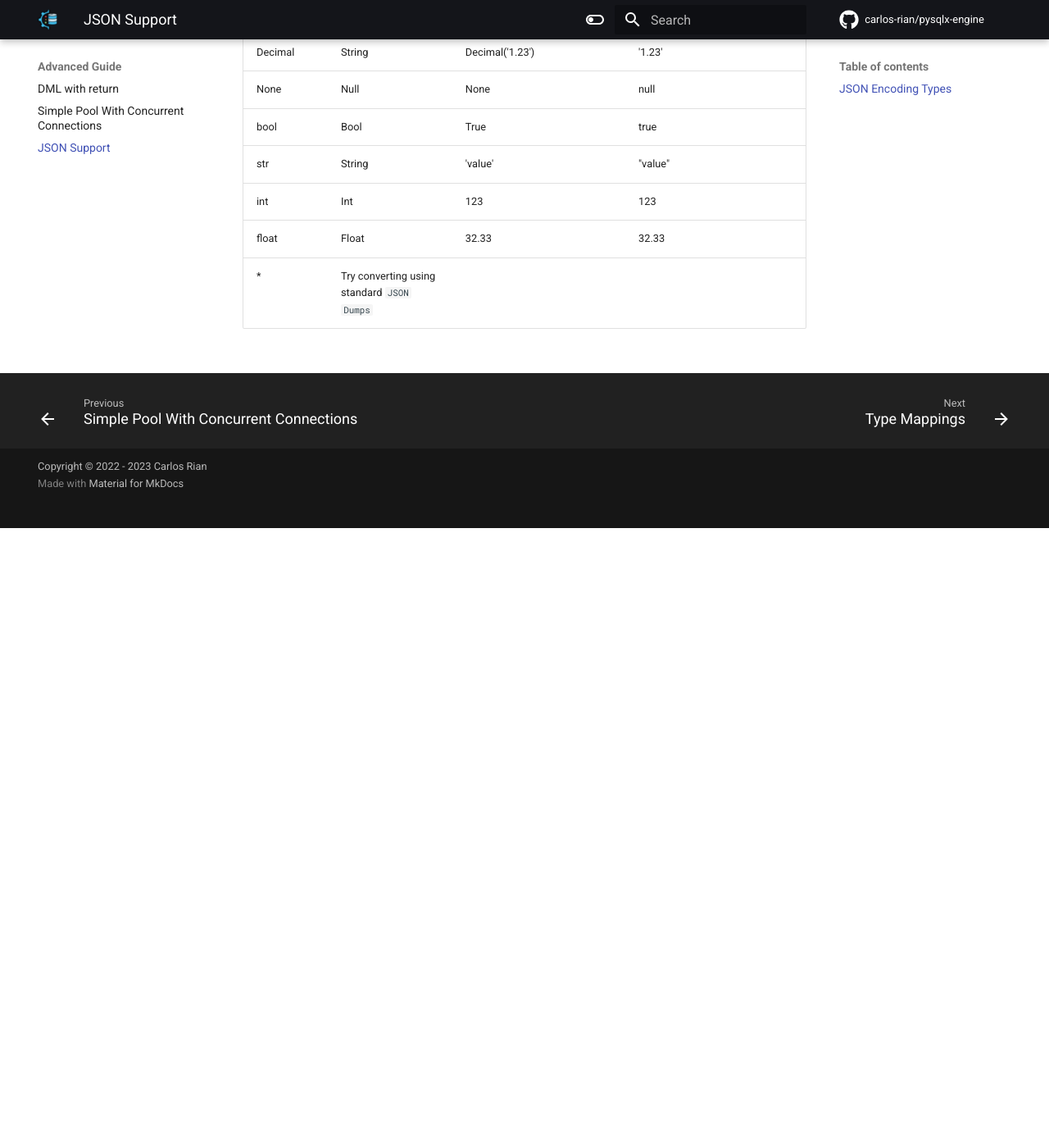
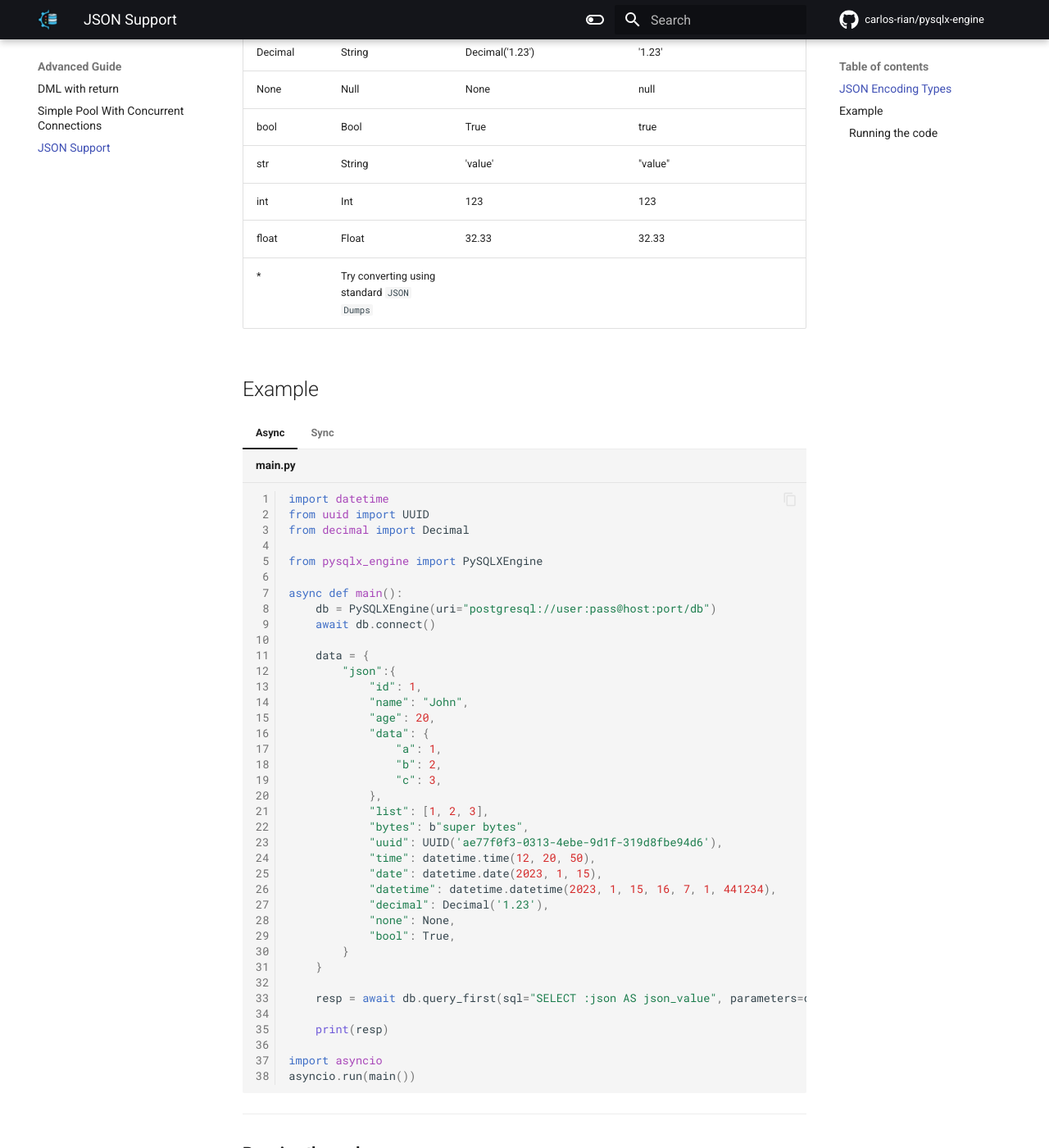
Before and after one commit to carlos-rian/pysqlx-engine, an MkDocs documentation site: the page built from docs/advanced_guide/json_support.md, in a window 1280 px wide and 1400 px high, scrolled down 756 px. Shown: the whole window at 82% size. Built offline with MkDocs 1.6.1 and Material for MkDocs 9.7.7, drawn with Linux system fonts in a browser that asks for light colours; comment, search, counter and statistics services are not loaded; some of the changed text lies outside the part shown.

Commit message:
example to json parameter

````diff
--- a/docs/advanced_guide/json_support.md
+++ b/docs/advanced_guide/json_support.md
@@ -22,3 +22,137 @@ PySQLX-Engine will convert it into a JSON dump and send it to the database as a
 | int          | Int                                        | 123                                              | 123                                   |
 | float        | Float                                      | 32.33                                            | 32.33                                 |
 | *            | Try converting using standard `JSON Dumps` |                                                  |                                       |
+
+
+## Example
+
+
+
+=== "**Async**"
+
+    ``` py linenums="1" title="main.py"
+    import datetime
+    from uuid import UUID
+    from decimal import Decimal
+
+    from pysqlx_engine import PySQLXEngine
+
+    async def main():
+        db = PySQLXEngine(uri="postgresql://user:pass@host:port/db")
+        await db.connect()
+
+        data = {
+            "json":{
+                "id": 1,
+                "name": "John",
+                "age": 20,
+                "data": {
+                    "a": 1,
+                    "b": 2,
+                    "c": 3,
+                },
+                "list": [1, 2, 3],
+                "bytes": b"super bytes",
+                "uuid": UUID('ae77f0f3-0313-4ebe-9d1f-319d8fbe94d6'),
+                "time": datetime.time(12, 20, 50),
+                "date": datetime.date(2023, 1, 15),
+                "datetime": datetime.datetime(2023, 1, 15, 16, 7, 1, 441234),
+                "decimal": Decimal('1.23'),
+                "none": None,
+                "bool": True,
+            }
+        }
+
+        resp = await db.query_first(sql="SELECT :json AS json_value", parameters=data)
+
+        print(resp)
+
+    import asyncio
+    asyncio.run(main())
+
+    ```
+
+=== "**Sync**"
+
+    ``` py linenums="1" title="main.py"
+    import datetime
+    from uuid import UUID
+    from decimal import Decimal
+
+    from pysqlx_engine import PySQLXEngineSync
+
+    def main():
+        db = PySQLXEngineSync(uri="postgresql://user:pass@host:port/db")
+        db.connect()
+
+        data = {
+            "json":{
+                "id": 1,
+                "name": "John",
+                "age": 20,
+                "data": {
+                    "a": 1,
+                    "b": 2,
+                    "c": 3,
+                },
+                "list": [1, 2, 3],
+                "bytes": b"super bytes",
+                "uuid": UUID('ae77f0f3-0313-4ebe-9d1f-319d8fbe94d6'),
+                "time": datetime.time(12, 20, 50),
+                "date": datetime.date(2023, 1, 15),
+                "datetime": datetime.datetime(2023, 1, 15, 16, 7, 1, 441234),
+                "decimal": Decimal('1.23'),
+                "none": None,
+                "bool": True,
+            }
+        }
+
+        resp = db.query_first(sql="SELECT :json AS json_value", parameters=data)
+
+        print(resp)
+
+    # running the code
+    main()
+
+    ```
+
+---
+
+### **Running the code**
+
+Running the code using the terminal
+
+<div class="termy">
+
+```console
+$ python3 main.py
+
+```
+</div>
+
+Output
+
+``` json title="python print"
+
+BaseRow(json='{
+    "id": 1,
+    "name": "John",
+    "age": 20,
+    "data": {
+        "a": 1,
+        "b": 2,
+        "c": 3
+    },
+    "list": [1, 2, 3],
+    "bytes": "7375706572206279746573",
+    "uuid": "ae77f0f3-0313-4ebe-9d1f-319d8fbe94d6",
+    "time": "12:20:50",
+    "date": "2023-01-15",
+    "datetime": "2023-01-15 16:07:01.441234",
+    "decimal": "1.23",
+    "none": null,
+    "bool": true
+    }'
+)
+
+```
````
